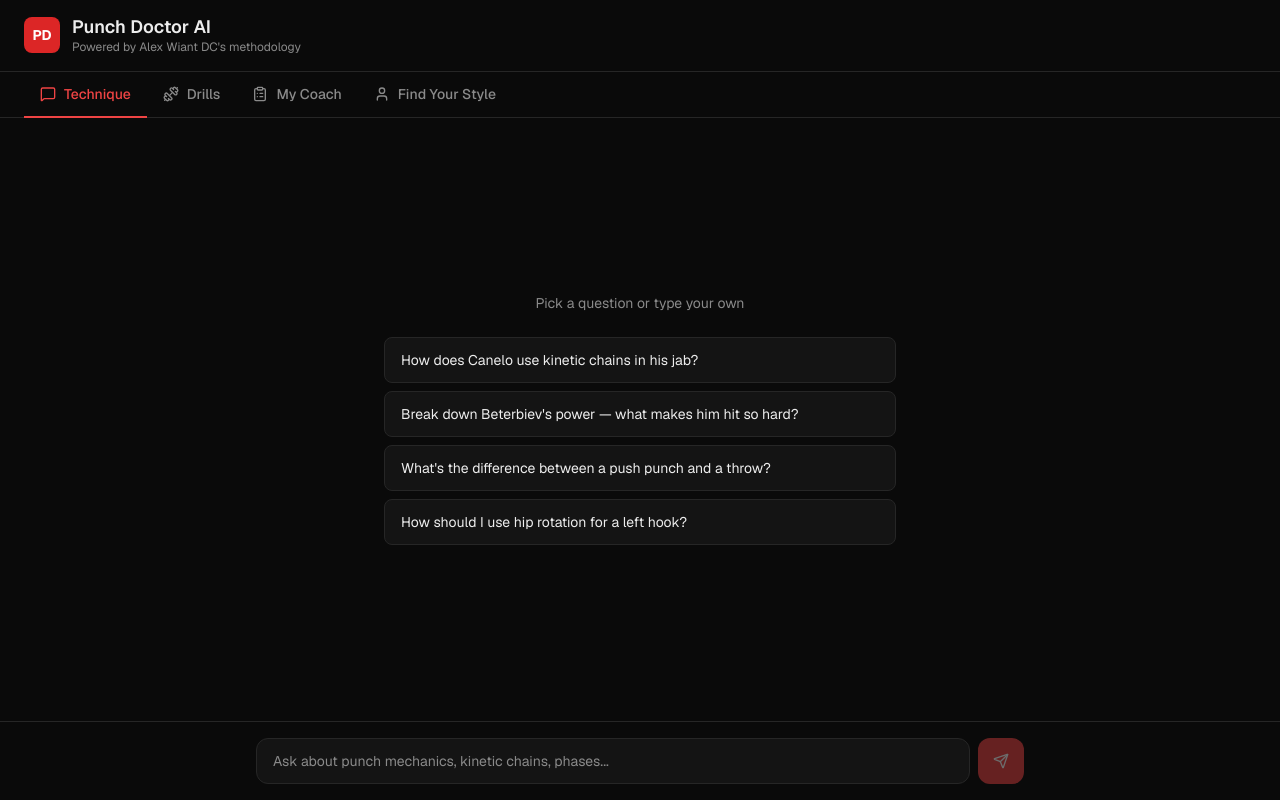
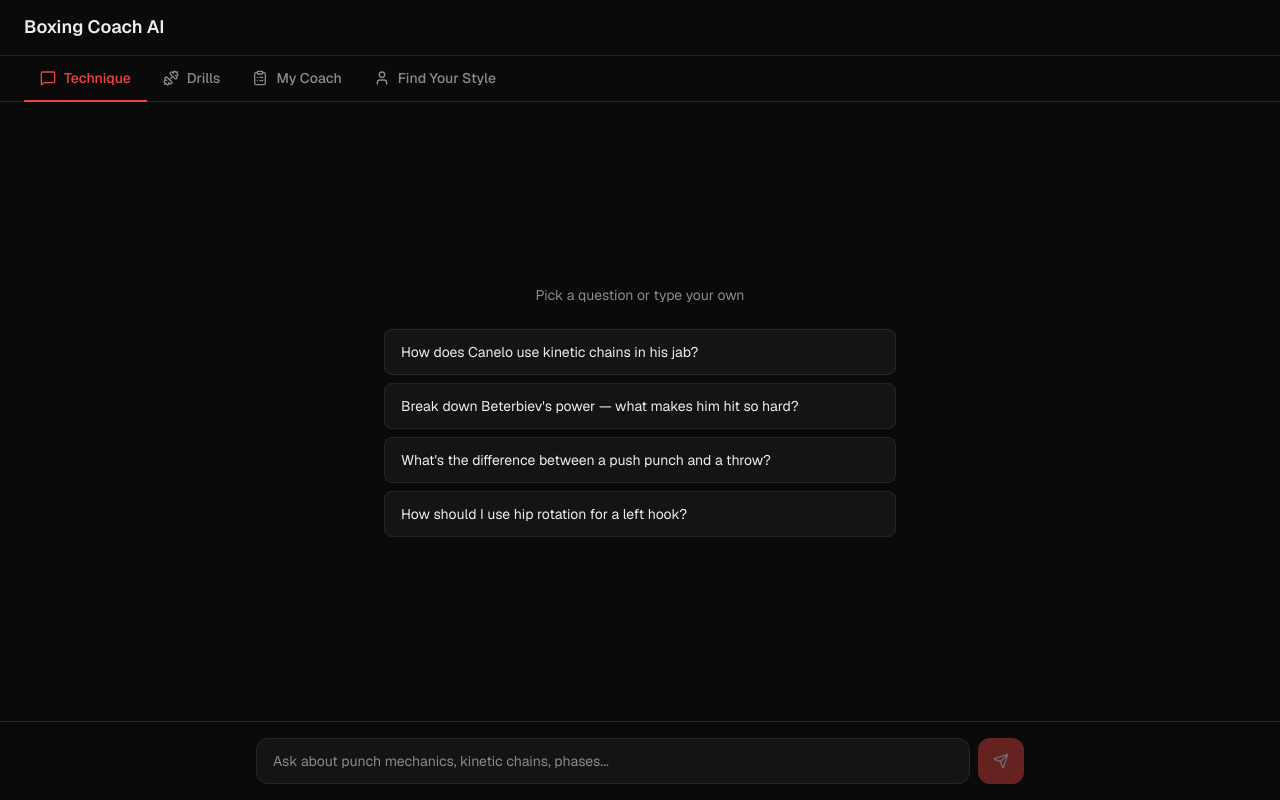
Before and after one commit to BigFroq/boxing-coach, a Next.js app: page / in a window 1280 px wide. Built offline with nearby package versions, Linux system fonts and the light colour scheme.

Commit message:
chore: remove branding for demo

```diff
--- a/src/app/layout.tsx
+++ b/src/app/layout.tsx
@@ -13,8 +13,8 @@ const geistMono = Geist_Mono({
 });
 
 export const metadata: Metadata = {
-  title: "Punch Doctor AI",
-  description: "AI Boxing Coach powered by The Punch Doctor's methodology",
+  title: "Boxing Coach AI",
+  description: "AI Boxing Coach",
 };
 
 export default function RootLayout({
--- a/src/app/page.tsx
+++ b/src/app/page.tsx
@@ -34,15 +34,7 @@ function AppContent() {
     <div className="flex h-full flex-col">
       {/* Header */}
       <header className="flex items-center justify-between border-b border-border px-4 sm:px-6 py-4">
-        <div className="flex items-center gap-3">
-          <div className="flex h-9 w-9 items-center justify-center rounded-lg bg-accent-hover font-bold text-white text-sm">
-            PD
-          </div>
-          <div>
-            <h1 className="text-lg font-semibold leading-tight">Punch Doctor AI</h1>
-            <p className="text-xs text-muted">Powered by Alex Wiant DC&apos;s methodology</p>
-          </div>
-        </div>
+        <h1 className="text-lg font-semibold leading-tight">Boxing Coach AI</h1>
       </header>
 
       {/* Tab Navigation */}
```
